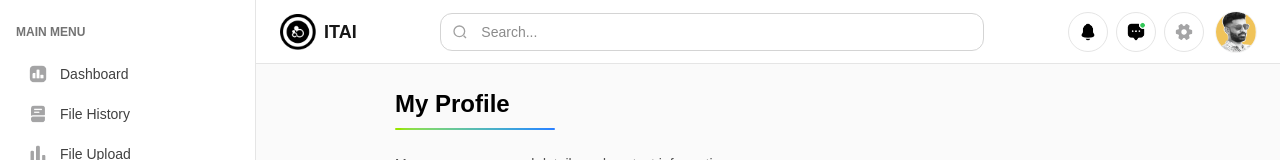
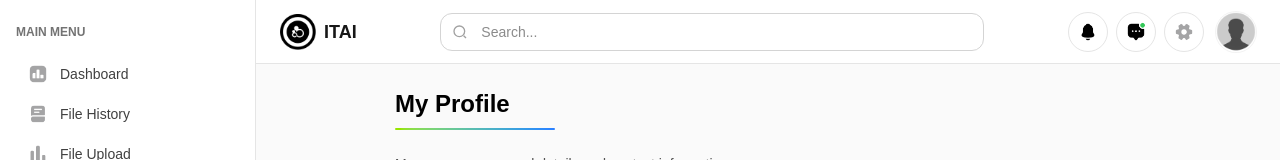
Before and after one commit to jesus-e8matrix/E8-Tax-AI, a Next.js app: page /profile in a window 1280 px wide. Shown: the top 160 px of the page. Built offline with nearby package versions, Linux system fonts and the light colour scheme.

Commit message:
Update Header.tsx

```diff
--- a/src/app/components/layout/Header.tsx
+++ b/src/app/components/layout/Header.tsx
@@ -7,7 +7,7 @@ const ICONS = {
   bell: '/header/bell.png',
   inbox: '/header/inbox.png',
   settings: '/icons/setting.png',
-  avatar: '/header/avatar.png',
+  avatar: '/images/profile-placeholder.png',
 };
 
 export default function Header() {
```
